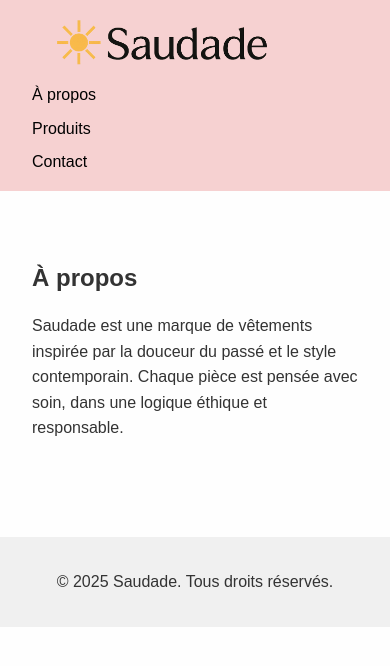
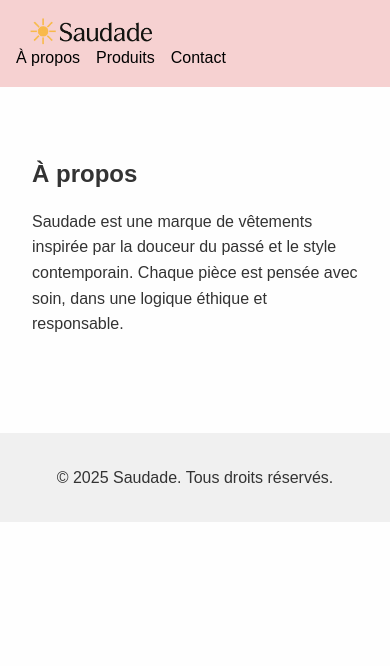
Before and after one commit to SsaraSaudade/saudade-site, a plain HTML site: page index.html in a window 390 px wide. Drawn offline with Linux system fonts and the light colour scheme.

Commit message:
Web banner reponsivity adjustement

```diff
--- a/css/style.css
+++ b/css/style.css
@@ -1,3 +1,9 @@
+*,
+*::before,
+*::after {
+  box-sizing: border-box;
+}
+
 /* Reset + base */
 body {
   margin: 0;
@@ -143,15 +149,15 @@ footer {
 /* Responsive tweaks */
 @media (max-width: 768px) {
   header {
-    flex-direction: column;
-    align-items: flex-start;
-    gap: 1rem;
+    padding: 1rem; /* moins large que 2rem */
+    width: 100%;   /* s’assure que ça ne dépasse pas */
+    overflow-x: hidden; /* en cas de petits débordements */
   }
+}
 
   nav ul {
-    flex-direction: column;
-    align-items: flex-start;
-    gap: 0.5rem;
+    flex-wrap: wrap;   /* Permet à la nav de passer à la ligne */
+    justify-content: center;
   }
 
   .hero {
@@ -173,6 +179,7 @@ footer {
   }
 
   .logo img {
-    height: 50px;
+    max-width: 150px;
+    height: auto;
   }
 }
```
